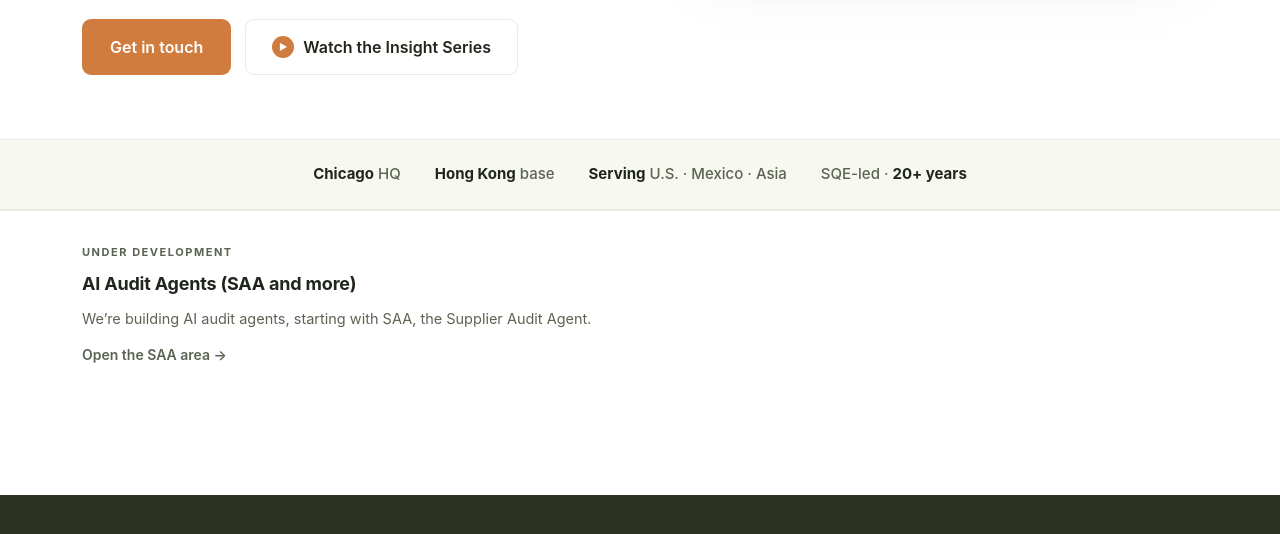
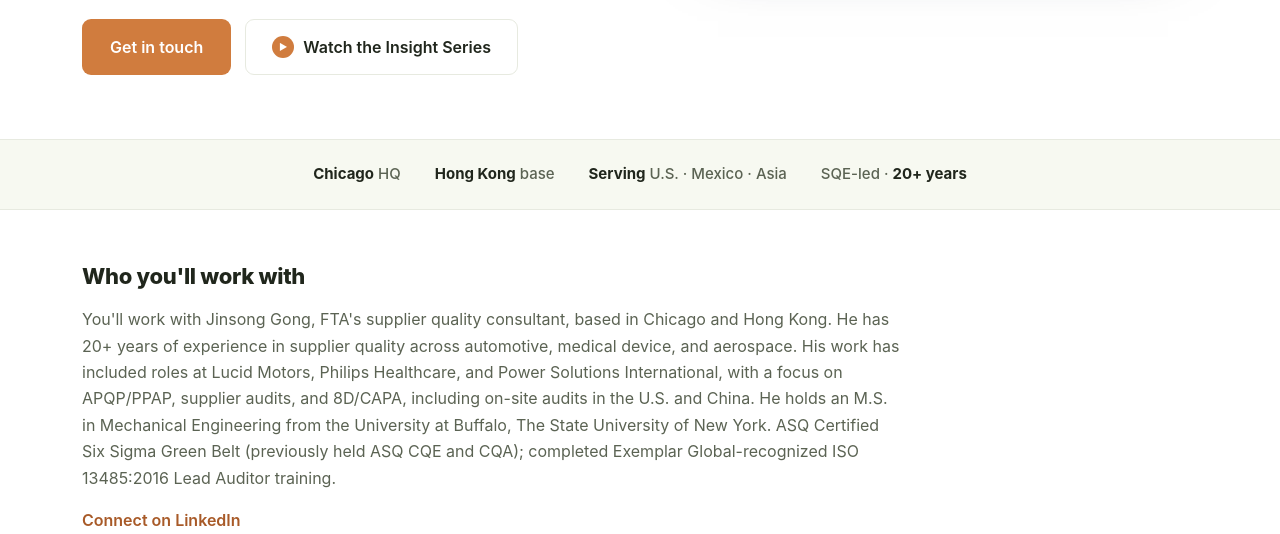
Before and after one commit to jgong2/fta7ai, a plain HTML site: page index.html in a window 1280 px wide. Shown: the part 657-1191 px from the top of the page. Drawn offline with Linux system fonts and the light colour scheme.

Commit message:
Show founder bio on homepage and add LinkedIn
The approved bio stays on What we do and is also placed on the
homepage after the hero and trust bar, before the AI entry. A
"Connect on LinkedIn" link (new tab) follows the bio in both
places; the bio wording is unchanged.

```diff
--- a/index.html
+++ b/index.html
@@ -182,6 +182,11 @@
   .who{margin-top:36px;max-width:820px}
   .who h3{font-size:22px;font-weight:800;letter-spacing:-.3px;margin-bottom:12px}
   .who p{font-size:16px;color:var(--ink-2);line-height:1.65}
+  .who-home{padding:48px 0 40px}
+  .who-home .who{margin-top:0}
+  .who-li{margin-top:16px}
+  .who-li a{font-weight:600;color:var(--accent-dark)}
+  .who-li a:hover{text-decoration:underline}
   .cards.four{grid-template-columns:repeat(2,1fr)}
   .foot-emp{margin-top:16px;text-align:center;font-size:11px;letter-spacing:.04em}
   .foot-emp a{color:#6d7564}
@@ -238,6 +243,14 @@
   </div></div>
 
 
+  <div class="who-home"><div class="wrap">
+    <div class="who">
+      <h3>Who you'll work with</h3>
+      <p>You'll work with Jinsong Gong, FTA's supplier quality consultant, based in Chicago and Hong Kong. He has 20+ years of experience in supplier quality across automotive, medical device, and aerospace. His work has included roles at Lucid Motors, Philips Healthcare, and Power Solutions International, with a focus on APQP/PPAP, supplier audits, and 8D/CAPA, including on-site audits in the U.S. and China. He holds an M.S. in Mechanical Engineering from the University at Buffalo, The State University of New York. ASQ Certified Six Sigma Green Belt (previously held ASQ CQE and CQA); completed Exemplar Global-recognized ISO 13485:2016 Lead Auditor training.</p>
+      <p class="who-li"><a href="https://www.linkedin.com/in/jinsong-quality-pro/" target="_blank" rel="noopener">Connect on LinkedIn</a></p>
+    </div>
+  </div></div>
+
   <div class="ai-entry"><div class="wrap">
     <p class="ai-kicker">Under development</p>
     <h3>AI Audit Agents (SAA and more)</h3>
@@ -270,6 +283,7 @@
     <div class="who">
       <h3>Who you'll work with</h3>
       <p>You'll work with Jinsong Gong, FTA's supplier quality consultant, based in Chicago and Hong Kong. He has 20+ years of experience in supplier quality across automotive, medical device, and aerospace. His work has included roles at Lucid Motors, Philips Healthcare, and Power Solutions International, with a focus on APQP/PPAP, supplier audits, and 8D/CAPA, including on-site audits in the U.S. and China. He holds an M.S. in Mechanical Engineering from the University at Buffalo, The State University of New York. ASQ Certified Six Sigma Green Belt (previously held ASQ CQE and CQA); completed Exemplar Global-recognized ISO 13485:2016 Lead Auditor training.</p>
+      <p class="who-li"><a href="https://www.linkedin.com/in/jinsong-quality-pro/" target="_blank" rel="noopener">Connect on LinkedIn</a></p>
     </div>
   </div></div>
   <div class="sec band"><div class="cta-band">
```
Also changed, not shown: 1 other file.
